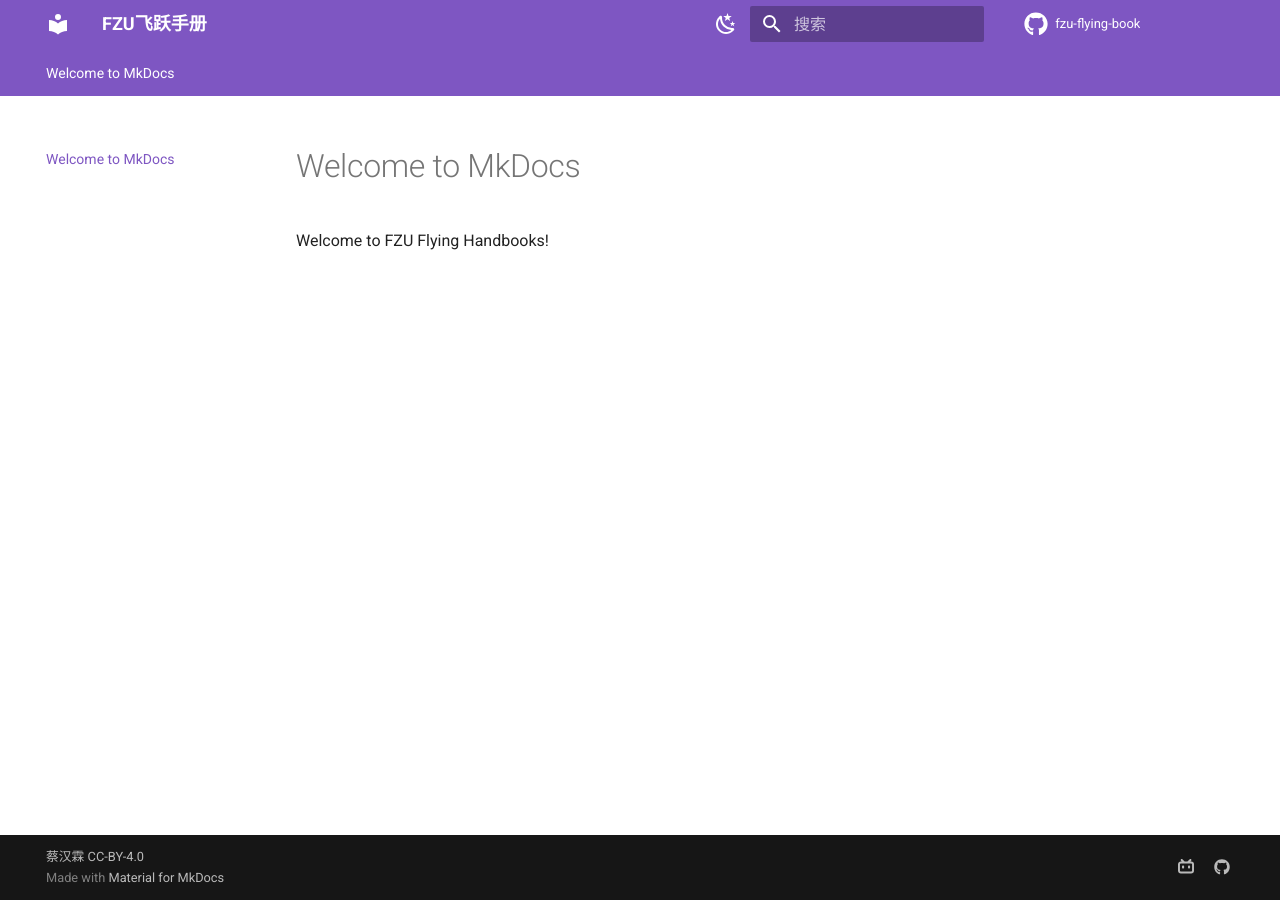
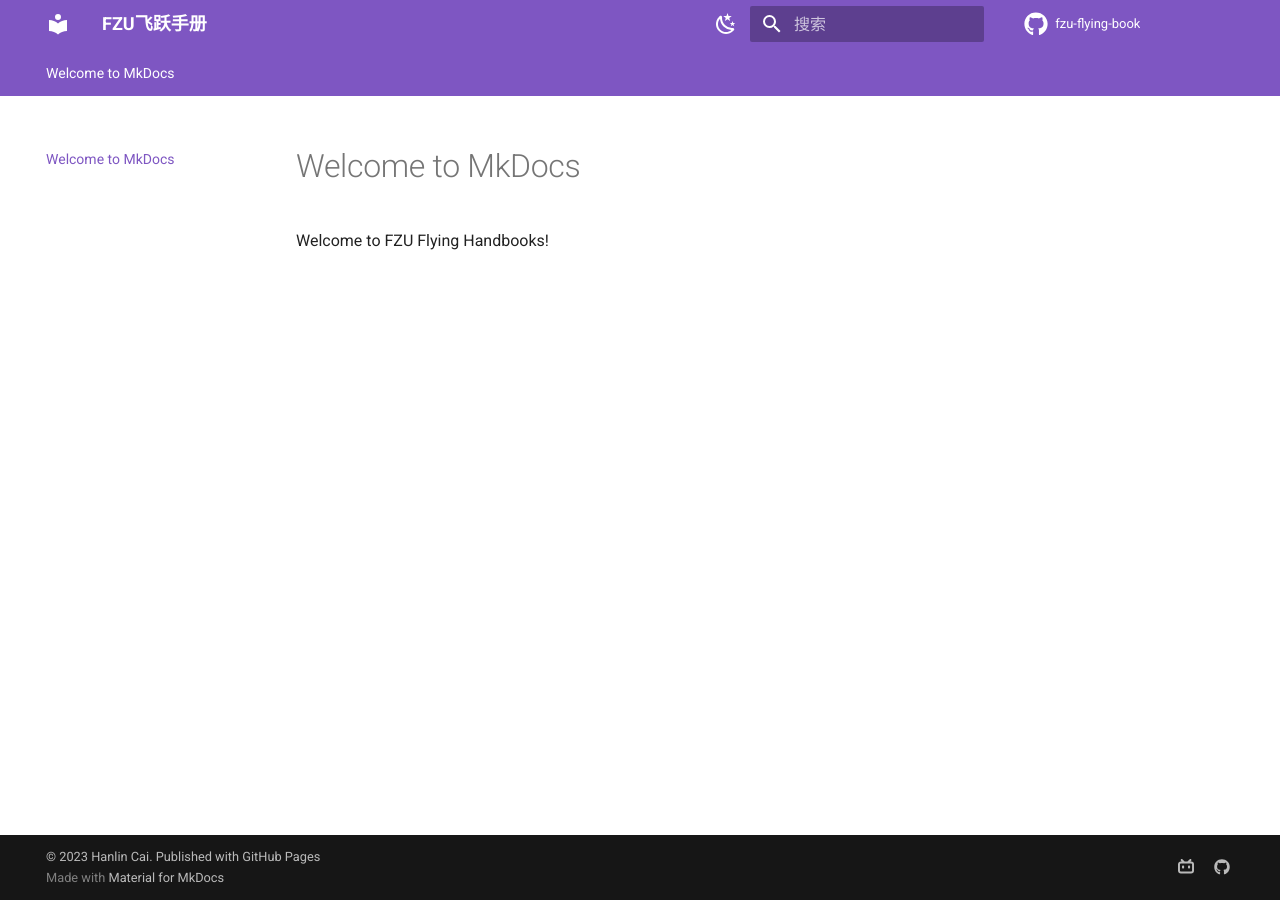
Before and after one commit to MIECer/FZU-flying-book, an MkDocs documentation site: the page built from docs/index.md, in a window 1280 px wide. Built offline with MkDocs 1.6.1 and Material for MkDocs 9.7.7, drawn with Linux system fonts in a browser that asks for light colours; comment, search, counter and statistics services are not loaded.

Commit message:
Update mkdocs.yml

```diff
--- a/mkdocs.yml
+++ b/mkdocs.yml
@@ -40,16 +40,16 @@ edit_uri: edit/main/docs # 编辑按钮跳转的链接
 repo_url: https://github.com/HanlinCAI/fzu-flying-book # 右上角点击跳转的链接
 repo_name: fzu-flying-book # 右上角的名字
 ## [bottom-left corner]
-copyright: 蔡汉霖 CC-BY-4.0 # 左下角的版权声明
+copyright: © 2023 Hanlin Cai. Published with GitHub Pages # 左下角的版权声明
 ## [bottom-right corner]
 extra:
   social: # icons
     - icon: fontawesome/brands/bilibili
-      link: https://space.bilibili.com/24502827
-      name: Bilibili | 我不是小杰 # 鼠标悬浮提示
+      link: https://space.bilibili.com/397801939
+      name: Bilibili | Lance的频道 # 鼠标悬浮提示
     - icon: fontawesome/brands/github
-      link: https://github.com/Yang-Xijie
-      name: GitHub | Yang-Xijie
+      link: https://github.com/HanlinCAI
+      name: GitHub | HanlinCAI
 
 # [Extensions]
 plugins:
```
